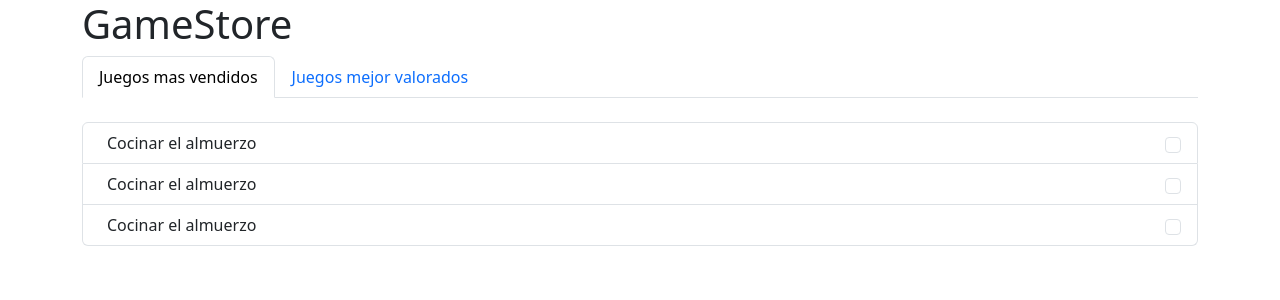
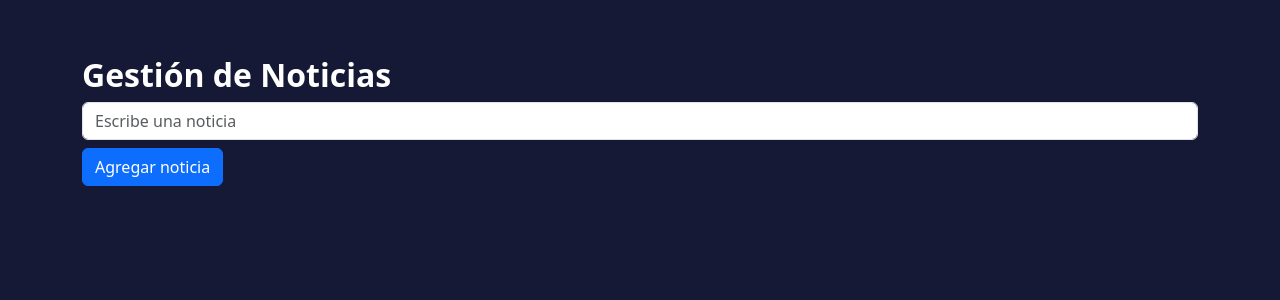
Before and after one commit to JohaoAndree/Proyecto_PrograWeb, a React (Vite) app: page /noticias in a window 1280 px wide. Shown: the top 300 px of the page. Built offline with nearby package versions, Linux system fonts and the light colour scheme.

Commit message:
Mis avances

```diff
--- a/package.json
+++ b/package.json
@@ -12,7 +12,8 @@
   "dependencies": {
     "bootstrap": "^5.3.6",
     "react": "^19.1.0",
-    "react-dom": "^19.1.0"
+    "react-dom": "^19.1.0",
+    "react-router-dom": "^7.6.0"
   },
   "devDependencies": {
     "@eslint/js": "^9.25.0",
--- /dev/null
+++ b/src/Reqs_Gerson/componentes/Global.css
@@ -0,0 +1,61 @@
+.pagina {
+  background-color: #1b1f3b;
+  min-height: 100vh;
+  padding: 2rem;
+}
+
+.titulo-gamestore {
+  color: white;
+  font-weight: bold;
+  font-size: 2.5rem;
+  padding: 1rem 2rem;
+  text-align: center;
+  border-radius: 0.5rem;
+}
+
+.custom-tabs .nav-link {
+  color: white !important;
+  font-weight: bold;
+  background-color: transparent !important;
+  border: none !important;
+  margin-bottom: 0;
+}
+
+.custom-tabs .nav-link:hover {
+  background-color: rgba(255, 255, 255, 0.1) !important;
+  margin-bottom: 0;
+}
+
+.custom-tabs .nav-link.active {
+  background-color: red !important;
+  color: white !important;
+  border: none !important;
+  margin-bottom: 0;
+
+}
+
+interface Juego {
+  titulo: string;
+  imagen: string;
+}
+
+interface Props {
+  juegos: Juego[];
+}
+
+.titulo-juego {
+  color: white;
+  font-weight: 800;
+  font-size: 1.2rem;
+
+  margin-bottom: 0.5rem;
+}
+
+.lista-juegos {
+  margin-top: 2rem;
+}
+
+.juego-item:first-child {
+  padding-top: 1rem;
+}
+|
--- a/src/Reqs_Gerson/componentes/Lista.tsx
+++ b/src/Reqs_Gerson/componentes/Lista.tsx
@@ -1,20 +1,21 @@
-const Lista = () => {
+interface Juego {
+  titulo: string;
+  imagen: string;
+}
+
+interface Props {
+  juegos: Juego[];
+}
+
+const Lista = ({ juegos }: Props) => {
   return (
-    <div className="mt-4">
-      <ul className="list-group">
-        <li className="list-group-item d-flex justify-content-between align-items-center">
-          <div className="ms-2 me-auto">Cocinar el almuerzo</div>
-          <input className="form-check-input" type="checkbox" />
-        </li>
-        <li className="list-group-item d-flex justify-content-between align-items-center">
-          <div className="ms-2 me-auto">Cocinar el almuerzo</div>
-          <input className="form-check-input" type="checkbox" />
-        </li>
-        <li className="list-group-item d-flex justify-content-between align-items-center">
-          <div className="ms-2 me-auto">Cocinar el almuerzo</div>
-          <input className="form-check-input" type="checkbox" />
-        </li>
-      </ul>
+    <div  className="lista-juegos">
+      {juegos.map((juego, index) => (
+        <div key={index} className="juego-item">
+          <h4 className="titulo-juego">{juego.titulo}</h4>
+          <img src={juego.imagen} alt={juego.titulo} className="portada" />
+        </div>
+      ))}
     </div>
   );
 };
--- a/src/Reqs_Gerson/componentes/Navegacion.tsx
+++ b/src/Reqs_Gerson/componentes/Navegacion.tsx
@@ -1,13 +1,26 @@
-const Navegacion = () => {
+interface Props {
+  tabActivo: string;
+  setTabActivo: (tab: string) => void;
+}
+
+const Navegacion = ({ tabActivo, setTabActivo }: Props) => {
   return (
-    <div className="nav nav-tabs">
+    <div className="nav nav-tabs custom-tabs">
       <li className="nav-item">
-        <a className="nav-link active" href="#">
+        <a
+          className={`nav-link ${tabActivo === "vendidos" ? "active" : ""}`}
+          href="#"
+          onClick={() => setTabActivo("vendidos")}
+        >
           Juegos mas vendidos
         </a>
       </li>
       <li className="nav-item">
-        <a className="nav-link" href="#">
+        <a
+          className={`nav-link ${tabActivo === "valorados" ? "active" : ""}`}
+          href="#"
+          onClick={() => setTabActivo("valorados")}
+        >
           Juegos mejor valorados
         </a>
       </li>
--- a/src/Reqs_Gerson/componentes/Titulo.tsx
+++ b/src/Reqs_Gerson/componentes/Titulo.tsx
@@ -1,5 +1,7 @@
+import "./Global.css";
+
 const Titulo = () => {
-  return <h1>GameStore</h1>;
+  return <h1 className="titulo-gamestore">GameStore</h1>;
 };
 
 export default Titulo;
--- /dev/null
+++ b/src/Reqs_Gerson/componentes2/Fomulario.tsx
@@ -0,0 +1,39 @@
+import { useState, useEffect } from "react";
+
+interface Props {
+  onSubmit: (texto: string) => void;
+  valorInicial: string | null;
+}
+
+const Formulario = ({ onSubmit, valorInicial }: Props) => {
+  const [texto, setTexto] = useState("");
+
+  useEffect(() => {
+    setTexto(valorInicial || "");
+  }, [valorInicial]);
+
+  const handleSubmit = (e: React.FormEvent) => {
+    e.preventDefault();
+    if (texto.trim()) {
+      onSubmit(texto);
+      setTexto("");
+    }
+  };
+
+  return (
+    <form onSubmit={handleSubmit} className="mb-3">
+      <input
+        type="text"
+        value={texto}
+        onChange={(e) => setTexto(e.target.value)}
+        className="form-control"
+        placeholder="Escribe una noticia"
+      />
+      <button className="btn btn-primary mt-2" type="submit">
+        {valorInicial ? "Guardar cambios" : "Agregar noticia"}
+      </button>
+    </form>
+  );
+};
+
+export default Formulario;
--- /dev/null
+++ b/src/Reqs_Gerson/componentes2/Global2.css
@@ -0,0 +1,10 @@
+.pagina {
+  background-color: #151935;
+  min-height: 100vh;
+  padding: 2rem;
+}
+
+.titulo-blanco {
+  color: white;
+  font-weight: bold;
+}
--- /dev/null
+++ b/src/Reqs_Gerson/componentes2/ListaNoticias.tsx
@@ -0,0 +1,36 @@
+interface Props {
+  noticias: string[];
+  onEliminar: (texto: string) => void;
+  onEditar: (texto: string) => void;
+}
+
+const ListaNoticias = ({ noticias, onEliminar, onEditar }: Props) => {
+  return (
+    <ul className="list-group">
+      {noticias.map((n, index) => (
+        <li
+          key={index}
+          className="list-group-item d-flex justify-content-between"
+        >
+          {n}
+          <div>
+            <button
+              className="btn btn-sm btn-warning me-2"
+              onClick={() => onEditar(n)}
+            >
+              Editar
+            </button>
+            <button
+              className="btn btn-sm btn-danger"
+              onClick={() => onEliminar(n)}
+            >
+              Eliminar
+            </button>
+          </div>
+        </li>
+      ))}
+    </ul>
+  );
+};
+
+export default ListaNoticias;
--- /dev/null
+++ b/src/Reqs_Gerson/req25.tsx
@@ -0,0 +1,42 @@
+import { useState } from "react";
+import ListaNoticias from "./componentes2/ListaNoticias";
+import Formulario from "./componentes2/Fomulario";
+import "./componentes2/Global2.css";
+
+const Req25 = () => {
+  const [noticias, setNoticias] = useState<string[]>([]);
+  const [noticiaEditando, setNoticiaEditando] = useState<string | null>(null);
+
+  const agregarNoticia = (texto: string) => {
+    if (noticiaEditando !== null) {
+      setNoticias(noticias.map((n) => (n === noticiaEditando ? texto : n)));
+      setNoticiaEditando(null);
+    } else {
+      setNoticias([...noticias, texto]);
+    }
+  };
+
+  const eliminarNoticia = (texto: string) => {
+    setNoticias(noticias.filter((n) => n !== texto));
+  };
+
+  const editarNoticia = (texto: string) => {
+    setNoticiaEditando(texto);
+  };
+
+  return (
+    <div className="pagina">
+      <div className="container mt-4">
+        <h2 className="titulo-blanco">Gestión de Noticias</h2>
+        <Formulario onSubmit={agregarNoticia} valorInicial={noticiaEditando} />
+        <ListaNoticias
+          noticias={noticias}
+          onEliminar={eliminarNoticia}
+          onEditar={editarNoticia}
+        />
+      </div>
+    </div>
+  );
+};
+
+export default Req25;
--- a/src/Reqs_Gerson/req7.tsx
+++ b/src/Reqs_Gerson/req7.tsx
@@ -1,15 +1,67 @@
+import { useState } from "react";
 import Lista from "./componentes/Lista";
 import Navegacion from "./componentes/Navegacion";
 import Titulo from "./componentes/Titulo";
+import "./componentes/Global.css";
+
+const juegosMasVendidos = [
+  {
+    titulo: "GTA V",
+    imagen:
+      "https://upload.wikimedia.org/wikipedia/en/a/a5/Grand_Theft_Auto_V.png",
+  },
+  {
+    titulo: "Elden Ring",
+    imagen:
+      "https://upload.wikimedia.org/wikipedia/en/b/b9/Elden_Ring_Box_art.jpg",
+  },
+  {
+    titulo: "Super Smash Bros. Ultimate",
+    imagen:
+      "https://upload.wikimedia.org/wikipedia/en/5/50/Super_Smash_Bros._Ultimate.jpg",
+  },
+  {
+    titulo: "God of War",
+    imagen:
+      "https://upload.wikimedia.org/wikipedia/en/a/a7/God_of_War_4_cover.jpg",
+  },
+];
+
+const juegosMejorValorados = [
+  {
+    titulo: "Red Dead Redemption 2",
+    imagen:
+      "https://upload.wikimedia.org/wikipedia/en/4/44/Red_Dead_Redemption_II.jpg",
+  },
+  {
+    titulo: "God of War",
+    imagen:
+      "https://upload.wikimedia.org/wikipedia/en/a/a7/God_of_War_4_cover.jpg",
+  },
+
+  {
+    titulo: "Cyberpunk 2077",
+    imagen:
+      "https://upload.wikimedia.org/wikipedia/en/9/9f/Cyberpunk_2077_box_art.jpg",
+  },
+  {
+    titulo: "The Witcher 3: Wild Hunt",
+    imagen:
+      "https://upload.wikimedia.org/wikipedia/en/0/0c/Witcher_3_cover_art.jpg",
+  },
+];
 
 const Req7 = () => {
+  const [tabActivo, setTabActivo] = useState("vendidos");
+
+  const juegos =
+    tabActivo === "vendidos" ? juegosMasVendidos : juegosMejorValorados;
+
   return (
-    <div className="container">
+    <div className="pagina">
       <Titulo />
-
-      <Navegacion />
-
-      <Lista />
+      <Navegacion tabActivo={tabActivo} setTabActivo={setTabActivo} />
+      <Lista juegos={juegos} />
     </div>
   );
 };
--- a/src/main.tsx
+++ b/src/main.tsx
@@ -1,10 +1,18 @@
-import { StrictMode } from 'react'
-import { createRoot } from 'react-dom/client'
-import Req7 from './Reqs_Gerson/req7'
-import 'bootstrap/dist/css/bootstrap.min.css'
+import { StrictMode } from "react";
+import { createRoot } from "react-dom/client";
+import { BrowserRouter, Routes, Route } from "react-router-dom";
 
-createRoot(document.getElementById('root')!).render(
+import Req7 from "./Reqs_Gerson/req7";
+import Req25 from "./Reqs_Gerson/req25";
+import "bootstrap/dist/css/bootstrap.min.css";
+
+createRoot(document.getElementById("root")!).render(
   <StrictMode>
-    <Req7 />
-  </StrictMode>,
-)
+    <BrowserRouter>
+      <Routes>
+        <Route path="/" element={<Req7 />} />
+        <Route path="/noticias" element={<Req25 />} />
+      </Routes>
+    </BrowserRouter>
+  </StrictMode>
+);
```
Also changed, not shown: 1 other file (tests, documents, lock files or other folders).
